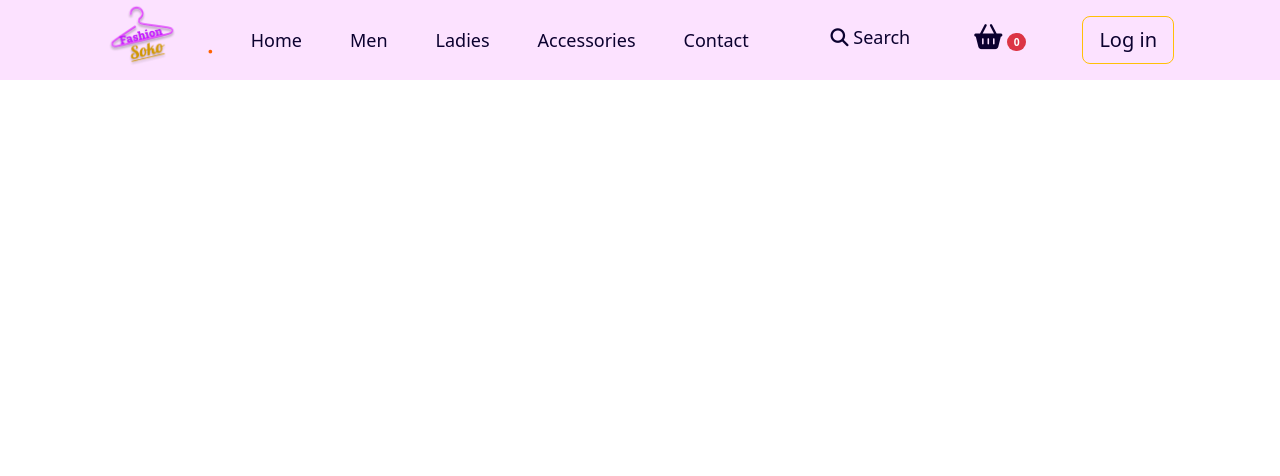
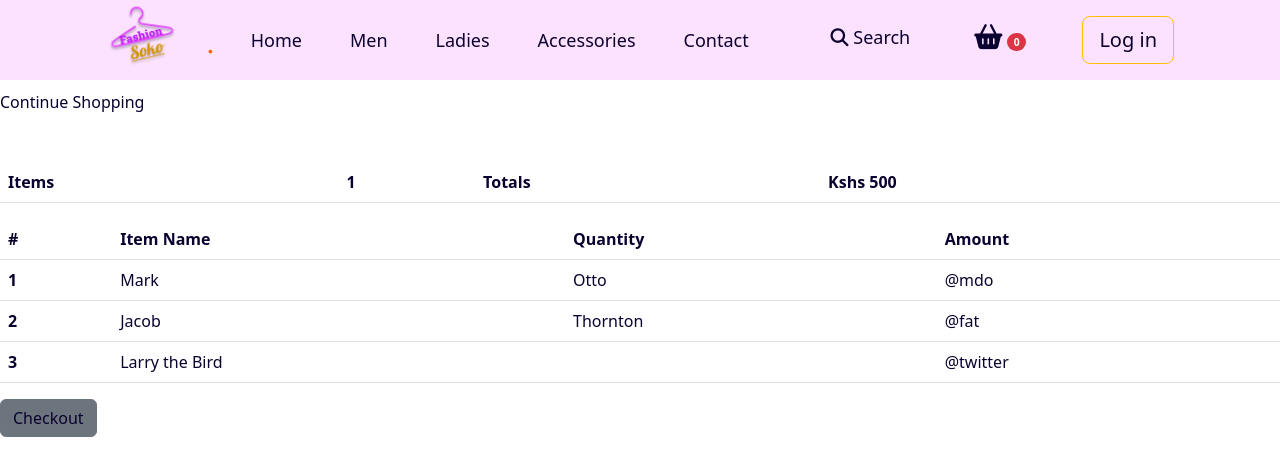
Before and after one commit to sirgama/fashionsoko, a Django app: page /shop/cart/ in a window 1280 px wide. Shown: the top 476 px of the page. Run offline with Django 4.2, Linux system fonts and the light colour scheme; lists and menus that the app fills with data are empty; some libraries are stand-ins or nearby versions.

Commit message:
add cart table and checkout links

```diff
--- a/shop/templates/shop/cart.html
+++ b/shop/templates/shop/cart.html
@@ -3,5 +3,55 @@
 
 
 {% block content %}
+<h3 class="mt-5">Cart</h3>
+<table class="table mt-5">
+    <a href="{% url 'homepage' %}">Continue Shopping</a>
+    <thead>
+      <tr>
+        <th scope="col">Items</th>
+        <th scope="col">1</th>
+        <th scope="col">Totals</th>
+        <th scope="col">Kshs 500</th>
+      </tr>
+
+    </thead>
+
+  </table>
+
+
+
+
+<table class="table">
+    <thead>
+      <tr>
+        <th scope="col">#</th>
+        <th scope="col">Item Name</th>
+        <th scope="col">Quantity</th>
+        <th scope="col">Amount</th>
+      </tr>
+    </thead>
+    <tbody>
+      <tr>
+        <th scope="row">1</th>
+        <td>Mark</td>
+        <td>Otto</td>
+        <td>@mdo</td>
+      </tr>
+      <tr>
+        <th scope="row">2</th>
+        <td>Jacob</td>
+        <td>Thornton</td>
+        <td>@fat</td>
+      </tr>
+      <tr>
+        <th scope="row">3</th>
+        <td colspan="2">Larry the Bird</td>
+        <td>@twitter</td>
+      </tr>
+    </tbody>
+  </table>
+  <a href="{% url 'checkout' %}"><button class="btn btn-secondary">Checkout</button></a>
+
+
 
 {% endblock content %}
--- a/shop/templates/shop/checkout.html
+++ b/shop/templates/shop/checkout.html
@@ -3,5 +3,9 @@
 
 
 {% block content %}
-
+<div class="container mt-5">
+    <div class="mt-5">
+        <h4 class="mt-5">Checkout</h4>
+    </div>
+</div>
 {% endblock content %}
--- a/shop/templates/shop/navbar.html
+++ b/shop/templates/shop/navbar.html
@@ -12,7 +12,7 @@
       <div class="collapse navbar-collapse " id="navbarNavDropdown">
         <ul class="navbar-nav m-auto">
           <li class="nav-item">
-            <a class="nav-link m-3 active hover-underline-animation" aria-current="page" href="#">Home</a>
+            <a class="nav-link m-3 active hover-underline-animation" aria-current="page" href="{% url 'homepage' %}">Home</a>
           </li>
           <li class="nav-item">
             <a class="nav-link m-3 hover-underline-animation" href="#about">Men</a>
@@ -38,7 +38,7 @@ Contact            </a>
             </li>
 
           <li class="nav-item">
-            <a href="" class="nav-link m-4"><i class="fa-solid fa-basket-shopping "></i>
+            <a href="{% url 'cart' %}" class="nav-link m-4"><i class="fa-solid fa-basket-shopping "></i>
               <small><small><span class="badge rounded-pill badge-notification bg-danger text-white ">0</span></small></small>
             </a>
           </li>
```
